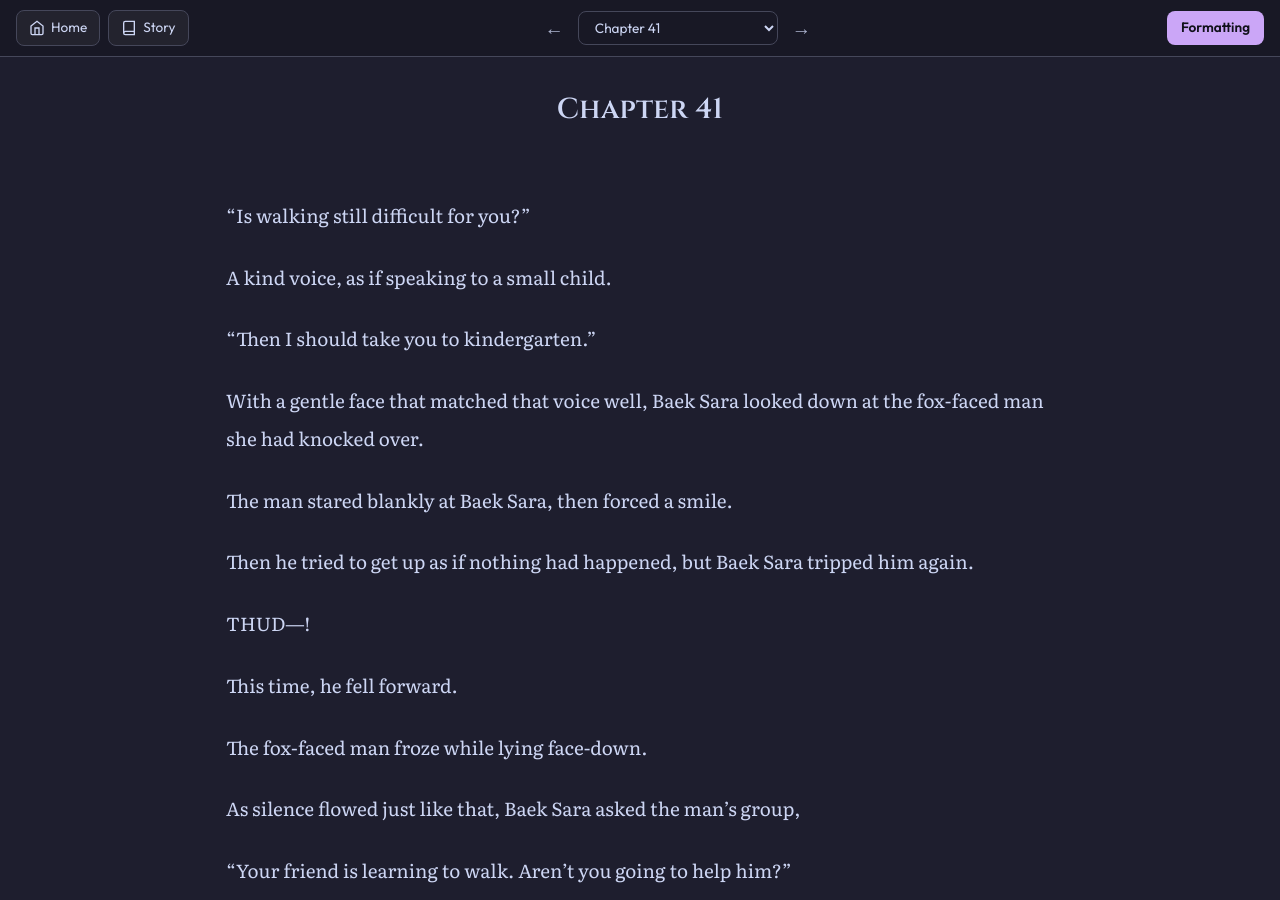
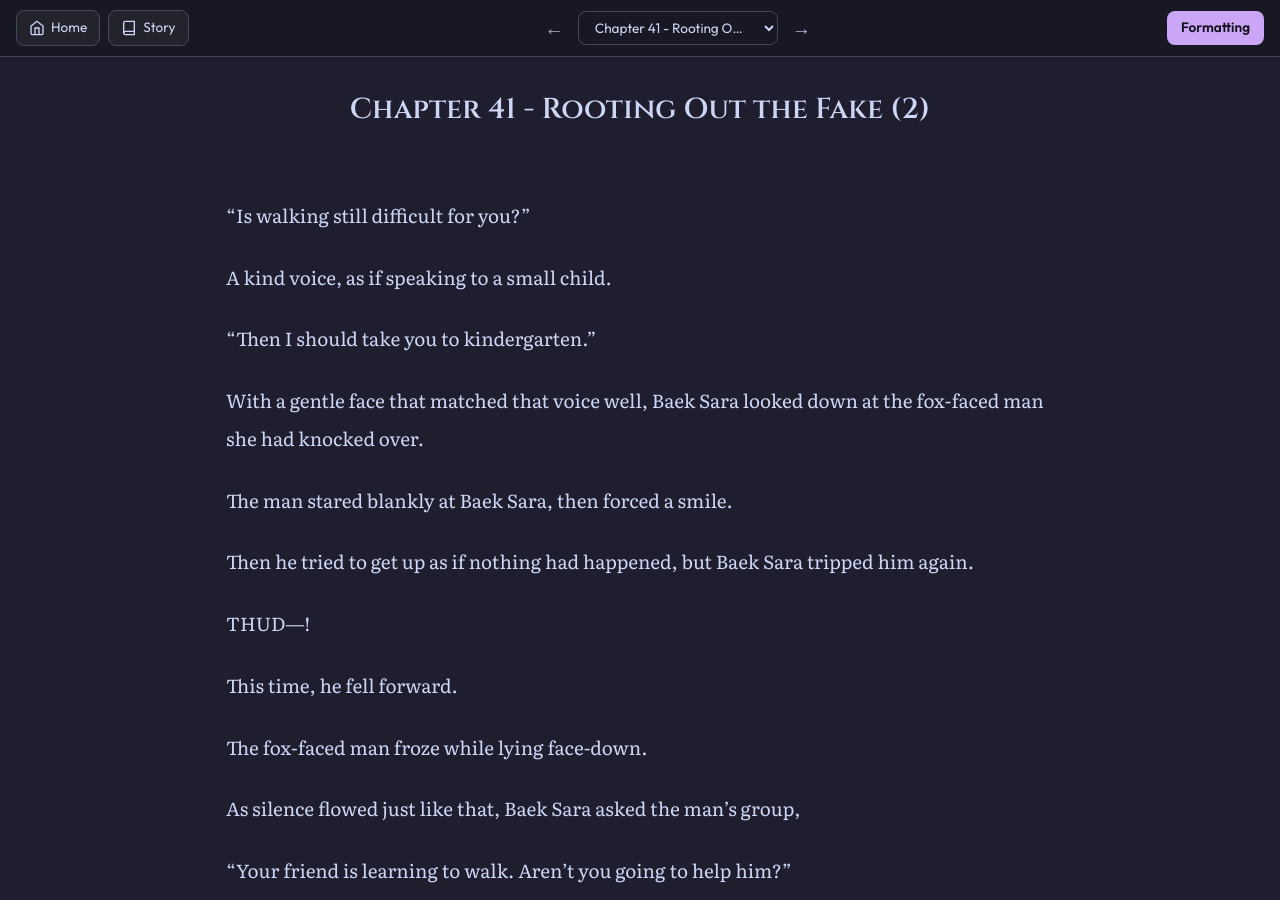
Before and after one commit to soleumn/soleumn.github.io, a Jekyll site: the page built from _chapters/esg/ch41.md, in a window 1280 px wide and 900 px high. Built offline with Jekyll 4.4.1, drawn with Linux system fonts in a browser that asks for light colours; comment, search, counter and statistics services are not loaded.

Commit message:
Update ch41.md

```diff
--- a/_chapters/esg/ch41.md
+++ b/_chapters/esg/ch41.md
@@ -1,5 +1,5 @@
 ---
-title: "Chapter 41"
+title: "Chapter 41 - Rooting Out the Fake (2)"
 categories: esg
 capitulo: 41
 ---
```
